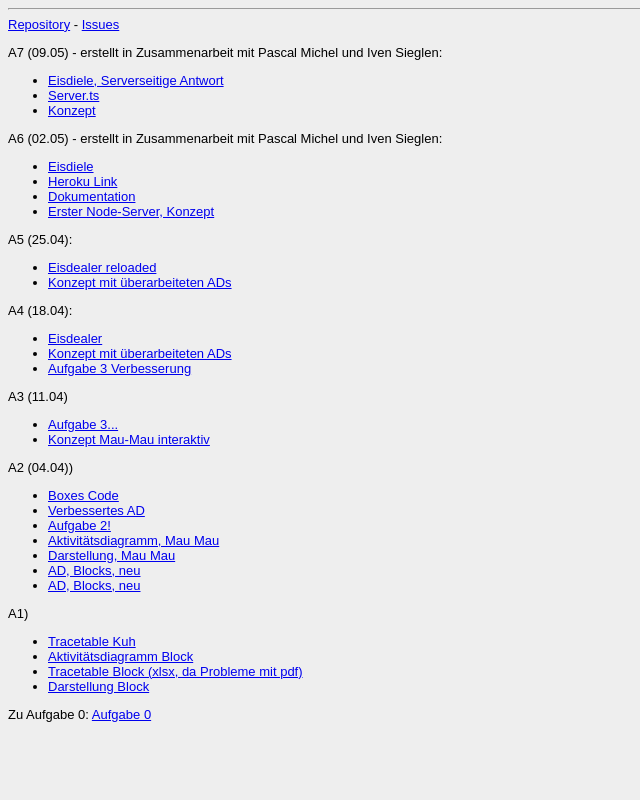
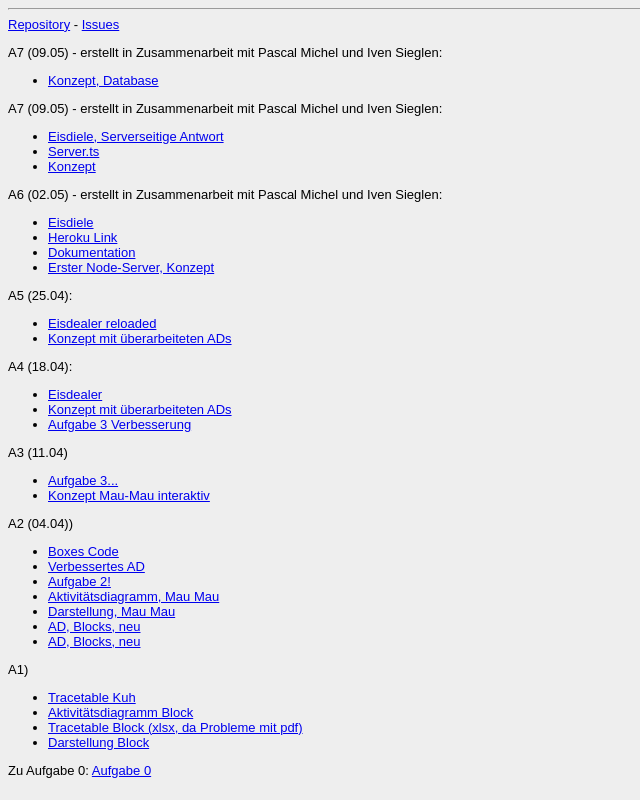
Before and after one commit to MichelOrlik/EIA2, a website: page Steckbrief/steckbrief.htm in a window 1280 px wide. Shown: the whole page, without its empty margins (0-640 px from the left). Drawn offline with Linux system fonts and the light colour scheme.

Commit message:
Update steckbrief.htm

```diff
--- a/Steckbrief/steckbrief.htm
+++ b/Steckbrief/steckbrief.htm
@@ -19,6 +19,15 @@
     <hr>
     <a href="https://github.com/michelorlik/EIA2" target="_blank">Repository</a> -
     <a href="https://github.com/MichelOrlik/EIA2/issues" target="_blank">Issues</a></br>
+      <div>
+        <p>A7 (09.05) - erstellt in Zusammenarbeit mit Pascal Michel und Iven Sieglen:
+            <br>
+            <ul>
+
+
+                <li><a href="https://michelorlik.github.io/EIA2/Aufgaben/Aufgabe8/Konzept.pdf"
+                        target="_blank">Konzept, Database</a></li>
+                </div>
     <div>
         <p>A7 (09.05) - erstellt in Zusammenarbeit mit Pascal Michel und Iven Sieglen:
             <br>
```
